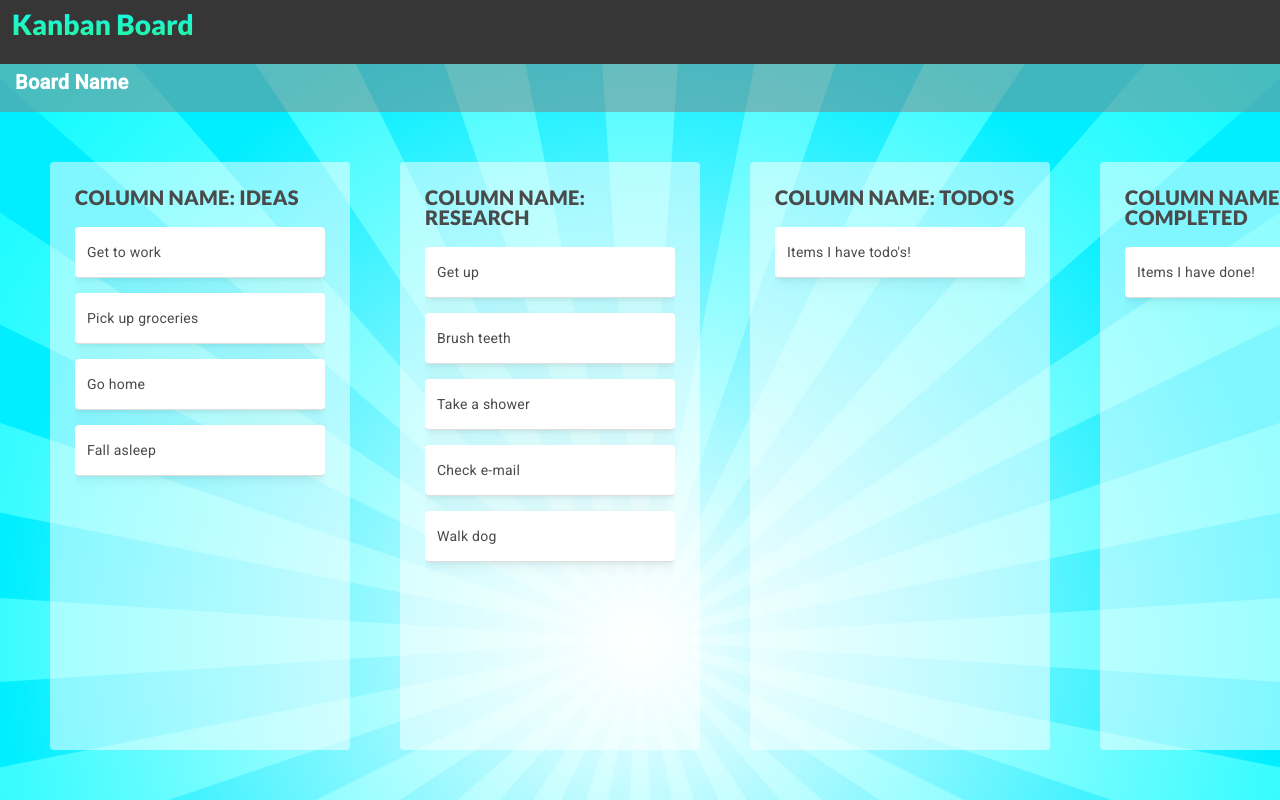
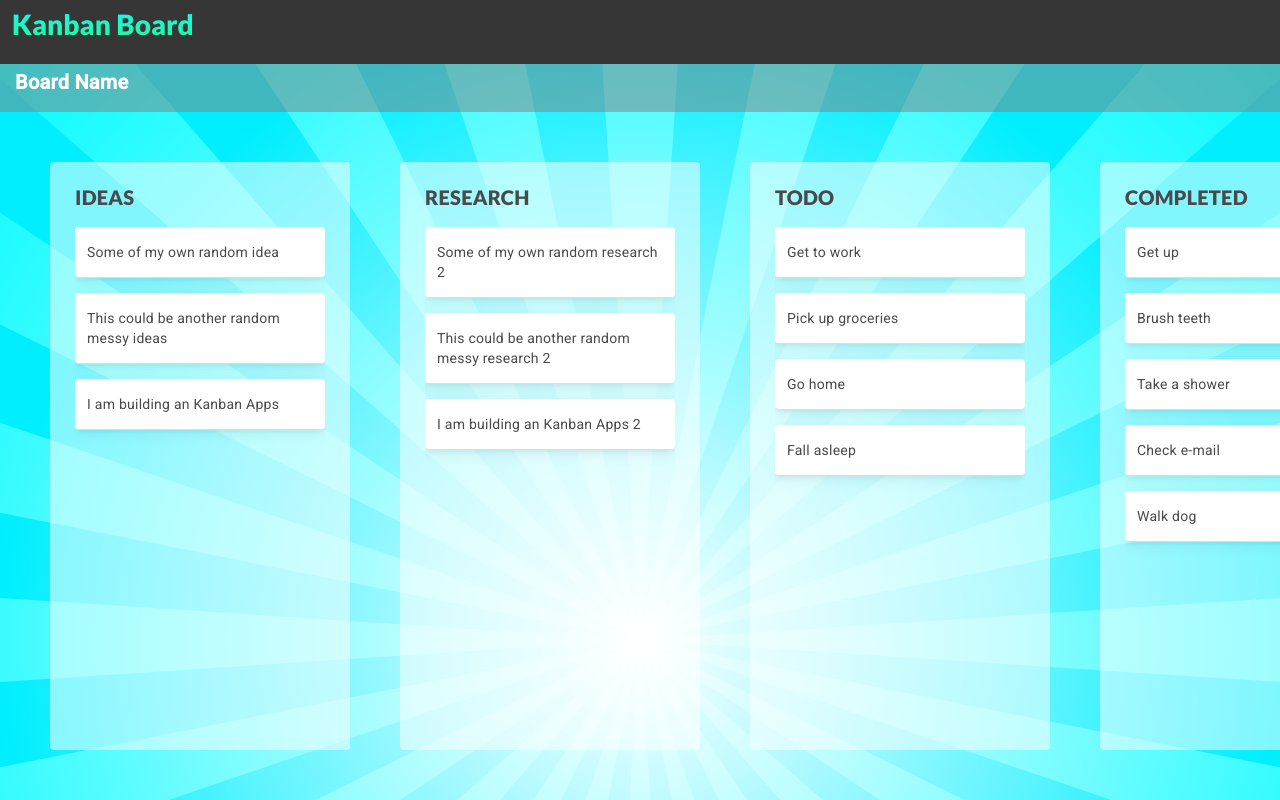
Before and after one commit to codershona/kanban-board-angular, an Angular app: page / in a window 1280 px wide. Built offline with nearby package versions, Linux system fonts and the light colour scheme.

Commit message:
worked on created models and added columns

```diff
--- /dev/null
+++ b/src/app/models/column.model.ts
@@ -0,0 +1,5 @@
+export class Column {
+  constructor(public name: string, public tasks: string[]) {
+
+  }
+}
--- a/src/app/pages/main-view/main-view.component.html
+++ b/src/app/pages/main-view/main-view.component.html
@@ -16,29 +16,29 @@
     <div class="board-wrapper">
       <div class="board-columns" cdkDropListGroup>
         <!-- <div class="board-column" cdkDropList [cdkDropListData]="todo" (cdkDropListDropped)="drop($event)"> -->
-          <div class="board-column">
+          <div class="board-column" *ngFor="let column of board.columns">
           <div class="column-title">
-            Column Name: Ideas
+            {{ column.name }}
           </div>
-          <div class="tasks-container" cdkDropList [cdkDropListData]="todo" (cdkDropListDropped)="drop($event)">
-            <div class="task" *ngFor="let item of todo" cdkDrag>
+          <div class="tasks-container" cdkDropList [cdkDropListData]="column.tasks" (cdkDropListDropped)="drop($event)">
+            <div class="task" *ngFor="let item of column.tasks" cdkDrag>
               {{ item }}
             </div>
           </div>
           </div>
 
-        <div class="board-column">
+        <!-- <div class="board-column" *ngFor="let column of board.columns">
           <div class="column-title">
-            Column Name: Research
+            {{ column.name }}
           </div>
-          <div class="tasks-container" cdkDropList [cdkDropListData]="done" (cdkDropListDropped)="drop($event)">
-            <div class="task" *ngFor="let item of done" cdkDrag>
+          <div class="tasks-container" cdkDropList [cdkDropListData]="column.tasks" (cdkDropListDropped)="drop($event)">
+            <div class="task" *ngFor="let item of column.tasks" cdkDrag>
               {{ item }}
             </div>
           </div>
-        </div>
+        </div> -->
 
-        <div class="board-column">
+        <!-- <div class="board-column">
           <div class="column-title">
             Column Name: Todo's
           </div>
@@ -57,7 +57,7 @@
               Items I have done!
             </div>
           </div>
-        </div>
+        </div> -->
         <!-- <div class="board-column">
           <div class="column-title">
             Column Name: Assigned
--- a/src/app/pages/main-view/main-view.component.ts
+++ b/src/app/pages/main-view/main-view.component.ts
@@ -1,5 +1,8 @@
 import {CdkDragDrop, moveItemInArray, transferArrayItem} from '@angular/cdk/drag-drop';
 import { Component, OnInit } from '@angular/core';
+
+import { Board } from 'src/app/models/board.model';
+import { Column } from 'src/app/models/column.model';
 @Component({
   selector: 'app-main-view',
   templateUrl: './main-view.component.html',
@@ -9,12 +12,34 @@ export class MainViewComponent implements OnInit {
 
   constructor() { }
 
+  board: Board = new Board('Test Board', [
+    new Column('Ideas', [
+      "Some of my own random idea",
+      "This could be another random messy ideas",
+      "I am building an Kanban Apps"
+    ]),
+    new Column('Research', [
+      "Some of my own random research 2",
+      "This could be another random messy research 2",
+      "I am building an Kanban Apps 2"
+    ]),
+    new Column('Todo', [
+      'Get to work',
+      'Pick up groceries',
+      'Go home',
+      'Fall asleep'
+    ]),
+    new Column('Completed', [
+      'Get up',
+      'Brush teeth',
+      'Take a shower',
+      'Check e-mail',
+      'Walk dog'
+    ]),
+  ]);
+
   ngOnInit() {
   }
-
-  todo = ['Get to work', 'Pick up groceries', 'Go home', 'Fall asleep'];
-
-  done = ['Get up', 'Brush teeth', 'Take a shower', 'Check e-mail', 'Walk dog'];
 
   drop(event: CdkDragDrop<string[]>) {
     if (event.previousContainer === event.container) {
```
Also changed, not shown: src/app/models/board.model.ts (added, +7 -0 lines).
